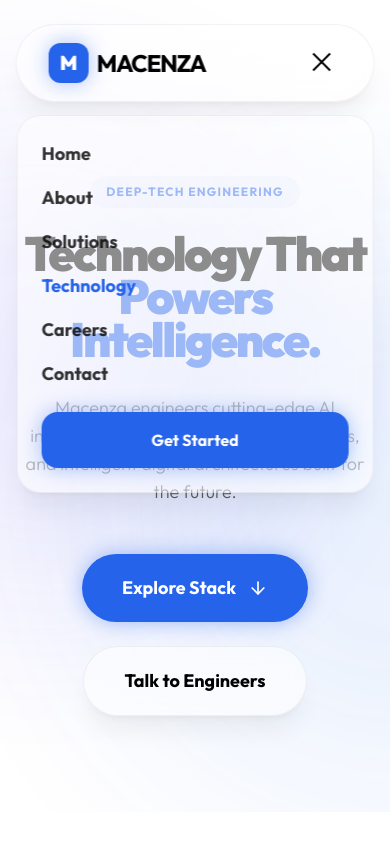
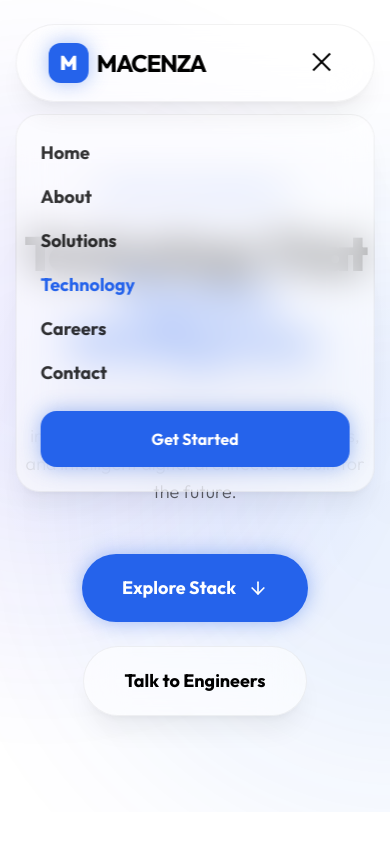
Before and after one commit to macenza/macenza-other, a React (Vite) app: page /technology in a window 390 px wide. Both pictures are taken after a click on the button "Toggle Navigation Menu". Shown: the top 844 px of the page. Built offline with nearby package versions, Linux system fonts and the light colour scheme.

Commit message:
fix navbar popout blur on mobile

```diff
--- a/src/components/Navbar.jsx
+++ b/src/components/Navbar.jsx
@@ -19,6 +19,7 @@ const Navbar = () => {
   };
 
   return (
+    <>
       <nav className="fixed top-6 left-1/2 -translate-x-1/2 w-[92%] h-[78px] glass-morphism rounded-full px-8 flex items-center justify-between z-[9999] pointer-events-auto shadow-xl">
         {/* Brand Logo */}
         <div className="flex items-center gap-2">
@@ -64,10 +65,11 @@ const Navbar = () => {
             </div>
           </button>
         </div>
+      </nav>
 
-      {/* Mobile Menu Drawer */}
+      {/* Mobile Menu Drawer (Sibling to prevent nested backdrop-filter rendering bug) */}
       {isMobileMenuOpen && (
-        <div className="absolute top-[90px] left-0 w-full glass-morphism rounded-3xl p-6 flex flex-col gap-4 lg:hidden pointer-events-auto animate-in fade-in slide-in-from-top-4 duration-300">
+        <div className="fixed top-[114px] left-1/2 -translate-x-1/2 w-[92%] glass-morphism rounded-3xl p-6 flex flex-col gap-4 lg:hidden pointer-events-auto z-[9998] animate-in fade-in slide-in-from-top-4 duration-300 shadow-2xl">
           {navItems.map((item) => (
             <Link
               key={item}
@@ -91,7 +93,7 @@ const Navbar = () => {
           </Link>
         </div>
       )}
-    </nav>
+    </>
   );
 };
 
```
Lines whose indentation alone changed are shown as unchanged.
